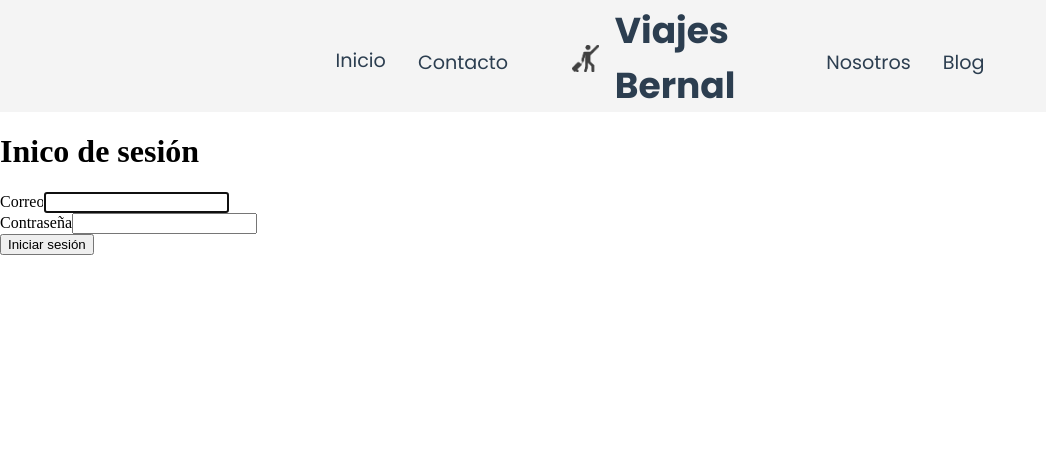
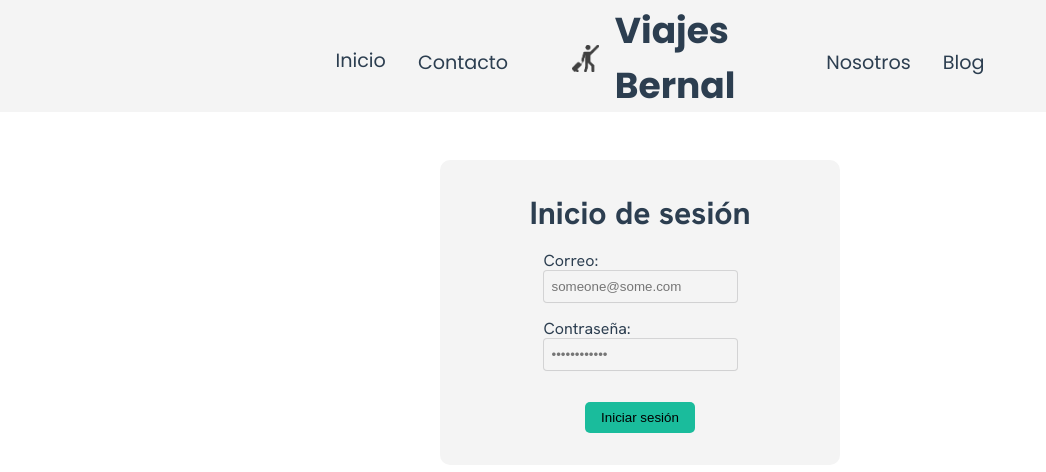
Before and after one commit to diegoOG09/travels, a Vue app: page /login in a window 1280 px wide. Shown: the top 472 px of the page, without its empty margins (0-1046 px from the left). Built offline with nearby package versions, Linux system fonts and the light colour scheme; no server answers.

Commit message:
login styles

```diff
--- a/src/App.vue
+++ b/src/App.vue
@@ -1,12 +1,13 @@
 <script setup>
 import Header from './components/Header.vue'
-import Home from './components/Home.vue'
 import ContentView from './components/ContentView.vue'
+import Footer from './components/Footer.vue'
 </script>
 
 <template>
   <Header />
   <ContentView />
+
 </template>
 
 <style scoped>
--- a/src/components/DoneTrips.vue
+++ b/src/components/DoneTrips.vue
@@ -30,7 +30,7 @@ const props = defineProps({
 
 <template>
   <section class="upcoming-trips">
-    <svg xmlns="http://www.w3.org/2000/svg" viewBox="0 0 1440 320"><path fill="#f6d7b0" fill-opacity="1" d="M0,64L16,90.7C32,117,64,171,96,181.3C128,192,160,160,192,144C224,128,256,128,288,154.7C320,181,352,235,384,245.3C416,256,448,224,480,224C512,224,544,256,576,256C608,256,640,224,672,208C704,192,736,192,768,208C800,224,832,256,864,234.7C896,213,928,139,960,122.7C992,107,1024,149,1056,149.3C1088,149,1120,107,1152,85.3C1184,64,1216,64,1248,69.3C1280,75,1312,85,1344,101.3C1376,117,1408,139,1424,149.3L1440,160L1440,0L1424,0C1408,0,1376,0,1344,0C1312,0,1280,0,1248,0C1216,0,1184,0,1152,0C1120,0,1088,0,1056,0C1024,0,992,0,960,0C928,0,896,0,864,0C832,0,800,0,768,0C736,0,704,0,672,0C640,0,608,0,576,0C544,0,512,0,480,0C448,0,416,0,384,0C352,0,320,0,288,0C256,0,224,0,192,0C160,0,128,0,96,0C64,0,32,0,16,0L0,0Z"></path></svg>
+    <svg xmlns="http://www.w3.org/2000/svg" viewBox="0 0 1440 320"><path fill="#f9d7b3" fill-opacity="1" d="M0,96L48,122.7C96,149,192,203,288,197.3C384,192,480,128,576,128C672,128,768,192,864,224C960,256,1056,256,1152,240C1248,224,1344,192,1392,176L1440,160L1440,0L1392,0C1344,0,1248,0,1152,0C1056,0,960,0,864,0C768,0,672,0,576,0C480,0,384,0,288,0C192,0,96,0,48,0L0,0Z"></path></svg>
     <div class="container">
       <h3>Viajes que hemos hecho</h3>
       <p>
@@ -60,13 +60,13 @@ const props = defineProps({
 <style lang="scss" scoped>
 @import "../styles/variables";
 .upcoming-trips {
-  background-color: $blue;
+  background-color: $gray;
   h3 {
     padding-top: 2rem;
-    color: $white;
+    color: $dark-text;
   }
   p {
-    color: $white;
+    color: $dark-text;
   }
   .upcard {
     background-color: $gray;
--- /dev/null
+++ b/src/components/Footer.vue
@@ -0,0 +1,39 @@
+<script>
+</script>
+
+<template>
+  <footer id="footer" class="footer">
+    <div class="container">
+      <ul>
+        <li><RouterLink ref="home" to="/">Inicio</RouterLink></li>
+        <li><a href="#">Contacto</a></li>
+        <li><a href="#">Nosotros</a></li>
+        <li><a href="#">Blog</a></li>
+        </ul>
+    </div>
+  </footer>
+</template>
+
+<style lang="scss" scoped>
+@import "../styles/variables";
+.footer {
+  margin-top: auto;
+  background-color: $sand;
+  ul {
+    display: flex;
+    align-items: center;
+    justify-content: center;
+    gap: 2rem;
+    margin: 0;
+    height: 8rem;
+    li {
+      list-style: none;
+      a {
+        text-decoration: none;
+        color: $dark-text;
+        font-family: $poppins;
+      }
+    }
+  }
+}
+</style>
--- a/src/components/Home.vue
+++ b/src/components/Home.vue
@@ -3,6 +3,7 @@ import UpcomingTrips from './UpcomingTrips.vue';
 import DoneTrips from './DoneTrips.vue';
 import Main from './Main.vue'
 import Gallery from './Gallery.vue'
+import Footer from './Footer.vue'
 </script>
 
 <template>
@@ -10,6 +11,7 @@ import Gallery from './Gallery.vue'
   <UpcomingTrips />
   <DoneTrips />
   <Gallery />
+  <Footer />
 </template>
 
 <style>
--- a/src/components/Login.vue
+++ b/src/components/Login.vue
@@ -27,37 +27,103 @@ const Login = async () => {
 </script>
 
 <template>
-  <h1>Inico de sesión</h1>
+  <div class="container login-content">
+    <h1>Inicio de sesión</h1>
     <div v-if="error">
       {{ error }}
     </div>
-  <form action="#" v-on:submit.prevent="Login">
-    <div class="form-group_email">
-      <label for="email">Correo</label>
+    <form id="login_form" action="#" v-on:submit.prevent="Login">
+      <div class="form-group">
+        <label id="label_email" for="email">Correo:</label>
         <input
           id="form-email_field"
           name="email"
           type="email"
           required
           autofocus
+          placeholder="someone@some.com"
           v-model="email"
         />
       </div>
-    <div class="form-group_password">
-      <label for="password">Contraseña</label>
+      <div class="form-group">
+        <label id="label_password" for="password">Contraseña:</label>
         <input
           id="form-password_field"
           name="password"
           type="password"
           required
+          placeholder="••••••••••••"
           v-model="password"
         />
       </div>
       <div class="form-group_button">
-      <button @click="Login" type="submit">Iniciar sesión</button>
+        <button id="login_btn" @click="Login" type="submit">Iniciar sesión</button>
       </div>
     </form>
+  </div>
+
 </template>
 
-<style>
+<style lang="scss" scoped>
+@import "../styles/variables";
+.login-content {
+  display: flex;
+  flex-direction: column;
+  align-items: center;
+  width: 25rem;
+  margin-top: 3rem;
+  margin-bottom: 3rem;
+  font-family: $normal-text;
+  background-color: $gray;
+  border-radius: 10px;
+  padding: 2rem 0;
+
+  h1 {
+    color: $dark-text;
+    margin: 0;
+    margin-bottom: 1rem;
+  }
+
+  #login_form {
+    display: flex;
+    flex-direction: column;
+    gap: 1rem;
+
+    .form-group {
+      display: flex;
+      flex-direction: column;
+    }
+    #label_email {
+      margin-right: 3rem;
+      color: $dark-text;
+    }
+    #label_password {
+      margin-right: 1rem;
+      color: $dark-text;
+    }
+    input {
+      background-color: $gray;
+      border-radius: 3px;
+      padding: .5rem;
+      border: none;
+      box-shadow: rgba(0, 0, 0, 0.02) 0px 1px 3px 0px, rgba(27, 31, 35, 0.15) 0px 0px 0px 1px;
+      &:focus {
+        outline: none;
+      }
+    }
+    .form-group_button {
+      display: flex;
+      align-items: center;
+      justify-content: center;
+      margin-top: 1rem;
+      #login_btn {
+        border: none;
+        background-color: $green;
+        border-radius: 5px;
+        padding: .5rem 1rem;
+      }
+
+    }
+  }
+}
 </style>
--- a/src/components/UpcomingTrips.vue
+++ b/src/components/UpcomingTrips.vue
@@ -28,7 +28,7 @@ onMounted( async () => {
 
 <template>
   <section class="upcoming-trips">
-    <svg xmlns="http://www.w3.org/2000/svg" viewBox="0 0 1440 320"><path fill="#029bc5" fill-opacity="1" d="M0,64L17.1,96C34.3,128,69,192,103,192C137.1,192,171,128,206,128C240,128,274,192,309,186.7C342.9,181,377,107,411,101.3C445.7,96,480,160,514,186.7C548.6,213,583,203,617,186.7C651.4,171,686,149,720,133.3C754.3,117,789,107,823,138.7C857.1,171,891,245,926,261.3C960,277,994,235,1029,229.3C1062.9,224,1097,256,1131,250.7C1165.7,245,1200,203,1234,202.7C1268.6,203,1303,245,1337,261.3C1371.4,277,1406,267,1423,261.3L1440,256L1440,0L1422.9,0C1405.7,0,1371,0,1337,0C1302.9,0,1269,0,1234,0C1200,0,1166,0,1131,0C1097.1,0,1063,0,1029,0C994.3,0,960,0,926,0C891.4,0,857,0,823,0C788.6,0,754,0,720,0C685.7,0,651,0,617,0C582.9,0,549,0,514,0C480,0,446,0,411,0C377.1,0,343,0,309,0C274.3,0,240,0,206,0C171.4,0,137,0,103,0C68.6,0,34,0,17,0L0,0Z"></path></svg>
+    <svg xmlns="http://www.w3.org/2000/svg" viewBox="0 0 1440 320"><path fill="#009bc0" fill-opacity="1" d="M0,96L48,122.7C96,149,192,203,288,197.3C384,192,480,128,576,128C672,128,768,192,864,224C960,256,1056,256,1152,240C1248,224,1344,192,1392,176L1440,160L1440,0L1392,0C1344,0,1248,0,1152,0C1056,0,960,0,864,0C768,0,672,0,576,0C480,0,384,0,288,0C192,0,96,0,48,0L0,0Z"></path></svg>
     <div class="container">
       <h3>Proximos viajes</h3>
       <p>
--- a/src/styles/_variables.scss
+++ b/src/styles/_variables.scss
@@ -12,5 +12,5 @@ $blue: #029bc5;
 $intense-orange: #f13b13;
 $gray-dark: #646464;
 $dark-text: #2c3e50;
-$sand: #c0a183;
+$sand: #fdd7b6;
 $green: #1abc9c;
```
Lines whose indentation alone changed are shown as unchanged.
